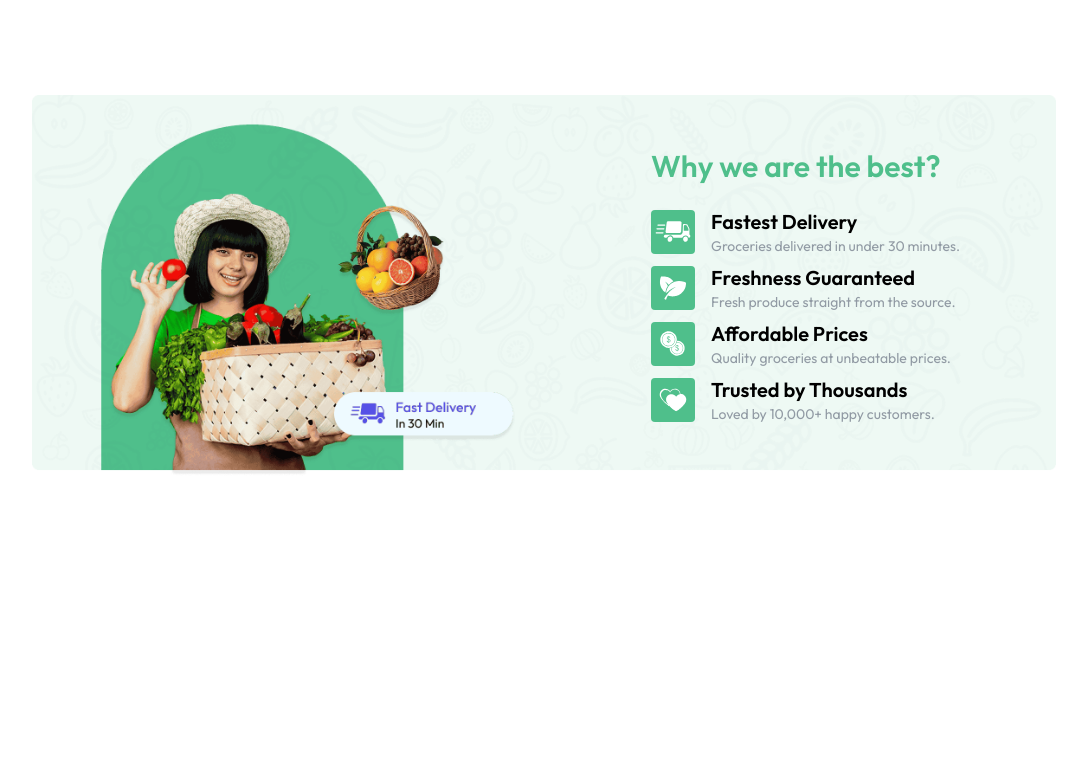
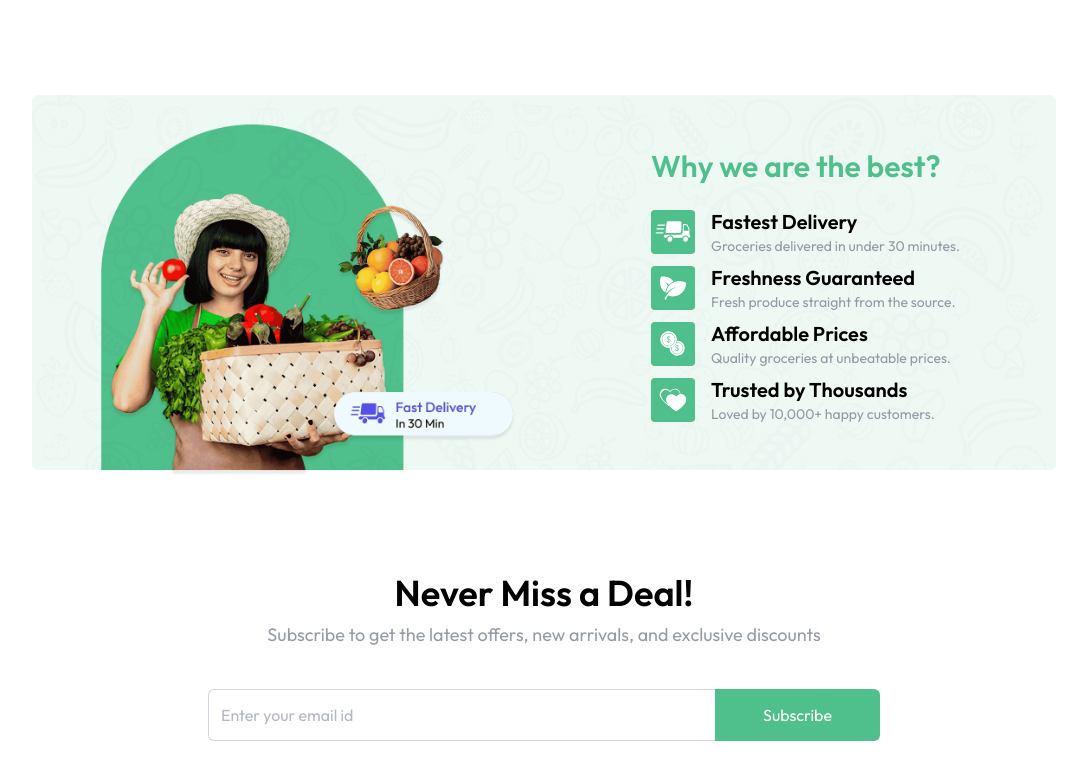
Before and after one commit to Aditya-5831/green-cart-grocery-app, a React (Vite) app in the folder frontend/: page / in a window 1280 px wide. Shown: the part 1205-1984 px from the top of the page, without its empty margins (96-1183 px from the left). Before the commit the page ends 1682 px from the top, so only its background shows below. Built offline with nearby package versions, Linux system fonts and the light colour scheme.

Commit message:
feat: add news letter component to the home page

```diff
--- /dev/null
+++ b/frontend/src/components/NewsLetter.tsx
@@ -0,0 +1,24 @@
+
+const NewsLetter = () => {
+  return (
+    <div className="flex flex-col items-center justify-center text-center space-y-2 mt-24 pb-14">
+    <h1 className="md:text-4xl text-2xl font-semibold">Never Miss a Deal!</h1>
+    <p className="md:text-lg text-gray-500/70 pb-8">
+        Subscribe to get the latest offers, new arrivals, and exclusive discounts
+    </p>
+    <form className="flex items-center justify-between max-w-2xl w-full md:h-13 h-12">
+        <input
+            className="border border-gray-300 rounded-md h-full border-r-0 outline-none w-full rounded-r-none px-3 text-gray-500"
+            type="text"
+            placeholder="Enter your email id"
+            required
+        />
+        <button type="submit" className="md:px-12 px-8 h-full text-white bg-primary hover:bg-primary-dull transition-all cursor-pointer rounded-md rounded-l-none">
+            Subscribe
+        </button>
+    </form>
+</div>
+  )
+}
+
+export default NewsLetter
--- a/frontend/src/pages/Home.tsx
+++ b/frontend/src/pages/Home.tsx
@@ -2,6 +2,7 @@
 import BottomBanner from "../components/BottomBanner"
 import Categories from "../components/Categories"
 import MainBanner from "../components/MainBanner"
+import NewsLetter from "../components/NewsLetter"
 
 const Home = () => {
   return (
@@ -10,6 +11,7 @@
         <Categories/>
         <BestSeller/>
         <BottomBanner/>
+        <NewsLetter/>
     </div>
   )
 }
```
